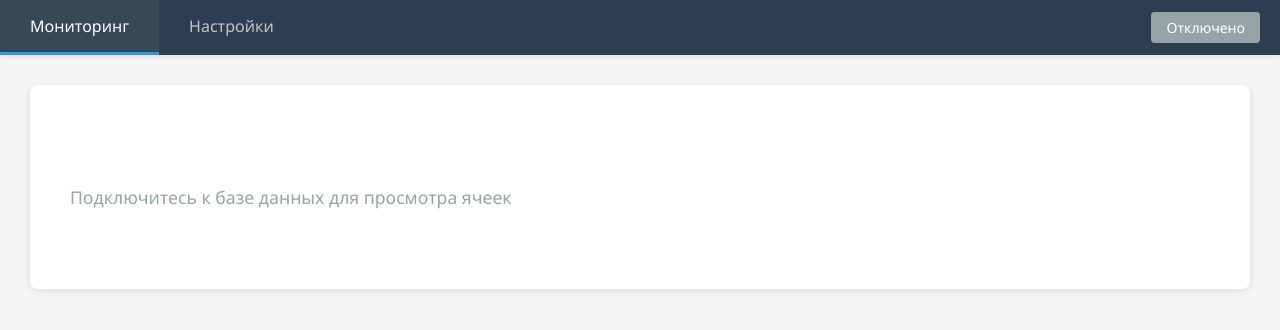
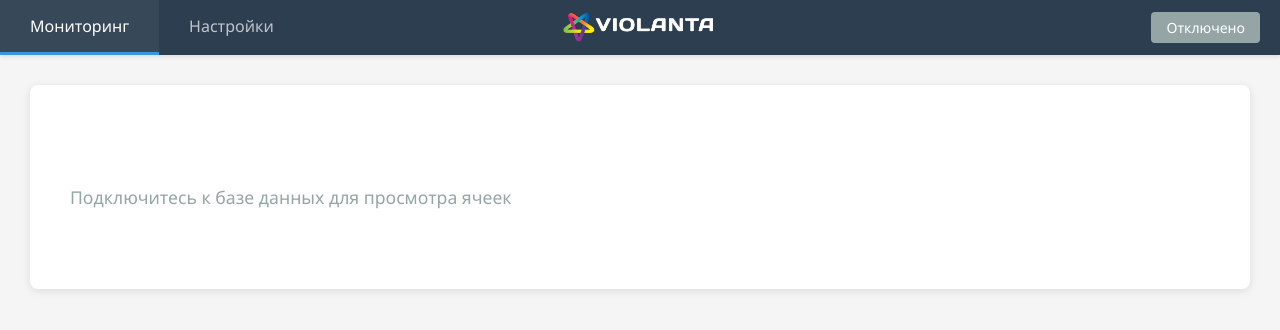
Before and after one commit to painfultrait/cell-monitor, a website with bundled scripts: page src/index.html in a window 1280 px wide. Built offline with nearby package versions, Linux system fonts and the light colour scheme.

Commit message:
Add Violanta logo and icon

```diff
--- a/package.json
+++ b/package.json
@@ -54,6 +54,7 @@
     "files": [
       "dist/**/*",
       "src/index.html",
+      "src/assets/**/*",
       "node_modules/**/*"
     ],
     "directories": {
--- a/src/index.html
+++ b/src/index.html
@@ -3,6 +3,7 @@
 <head>
   <meta charset="UTF-8">
   <meta name="viewport" content="width=device-width, initial-scale=1.0">
+  <link rel="icon" type="image/x-icon" href="assets/favicon.ico">
   <title>Cell Monitor</title>
   <style>
     * {
@@ -27,6 +28,22 @@
       display: flex;
       justify-content: space-between;
       align-items: center;
+      position: relative;
+    }
+
+    .header-logo {
+      position: absolute;
+      left: 50%;
+      transform: translateX(-50%);
+      display: flex;
+      align-items: center;
+      height: 100%;
+    }
+
+    .header-logo img {
+      height: 60px;
+      width: auto;
+      object-fit: contain;
     }
 
     .status {
@@ -267,6 +284,11 @@
       <div class="tab active" data-tab="monitor">Мониторинг</div>
       <div class="tab" data-tab="settings">Настройки</div>
     </div>
+
+    <div class="header-logo">
+      <img src="assets/CompanyLogo.png" alt="Violanta">
+    </div>
+
     <div class="status disconnected" id="status">Отключено</div>
   </div>
 
```
Also changed, not shown: build/icon.ico (added), src/assets/CompanyLogo.png (added), src/assets/favicon.ico (added), 1 other file.
